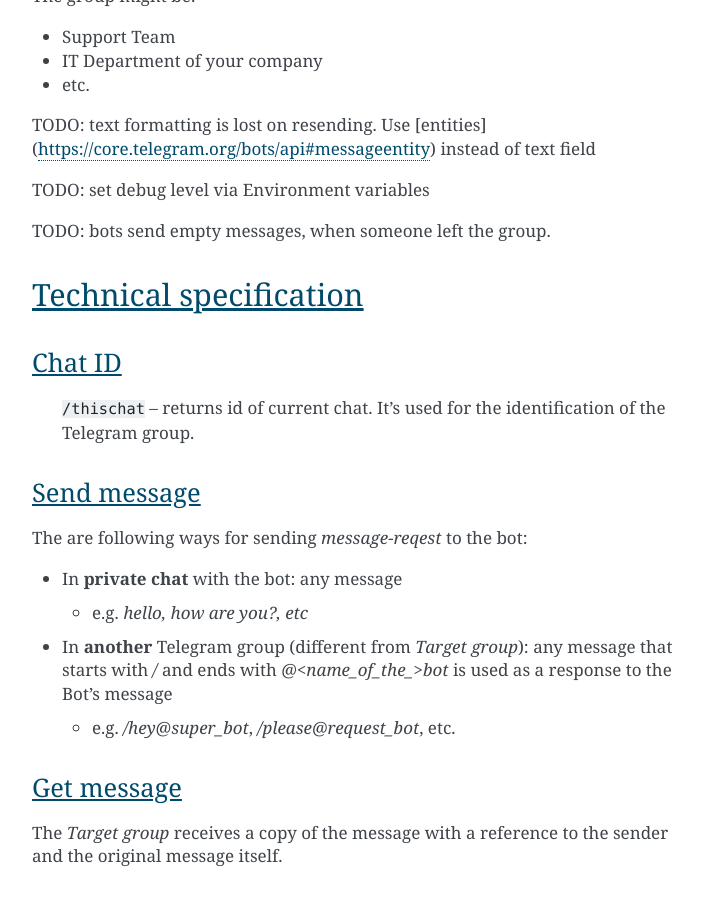
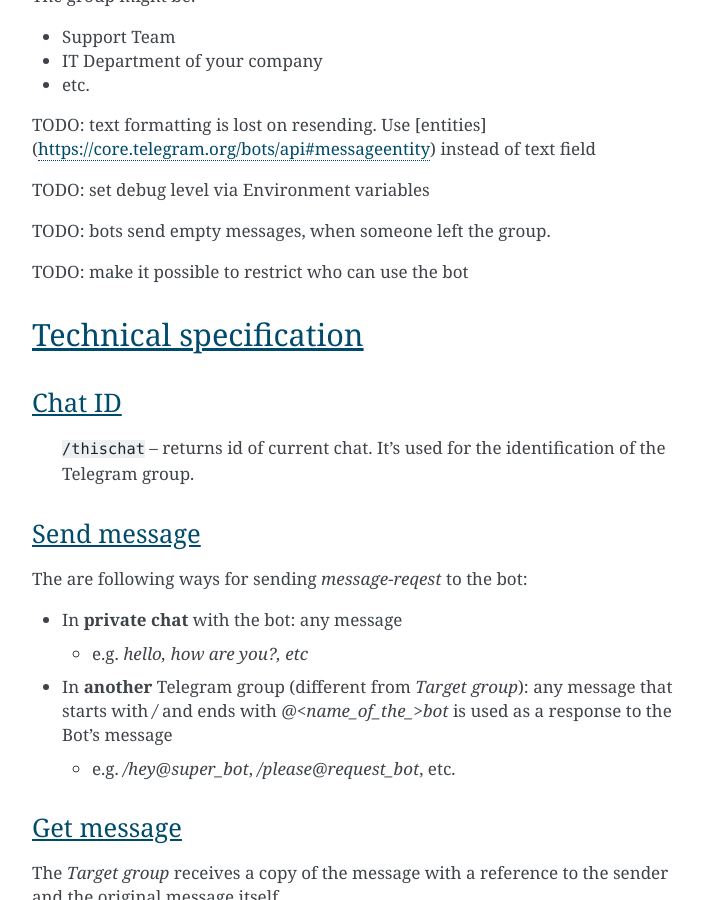
Before and after one commit to itpp-labs/chatops-docs, a Sphinx documentation site: the page built from docs/resend-bot/index.rst, in a window 1280 px wide and 900 px high, scrolled down 766 px. Shown: the whole window, without its empty margins (388-1091 px from the left). Built offline with Sphinx 7.4.7, drawn with Linux system fonts in a browser that asks for light colours.

Commit message:
:sos: new todo

```diff
--- a/docs/resend-bot/index.rst
+++ b/docs/resend-bot/index.rst
@@ -21,6 +21,8 @@ TODO: text formatting is lost on resending. Use [entities](https://core.telegram
 TODO: set debug level via Environment variables
 
 TODO: bots send empty messages, when someone left the group.
+
+TODO: make it possible to restrict who can use the bot
 
 
 
```
